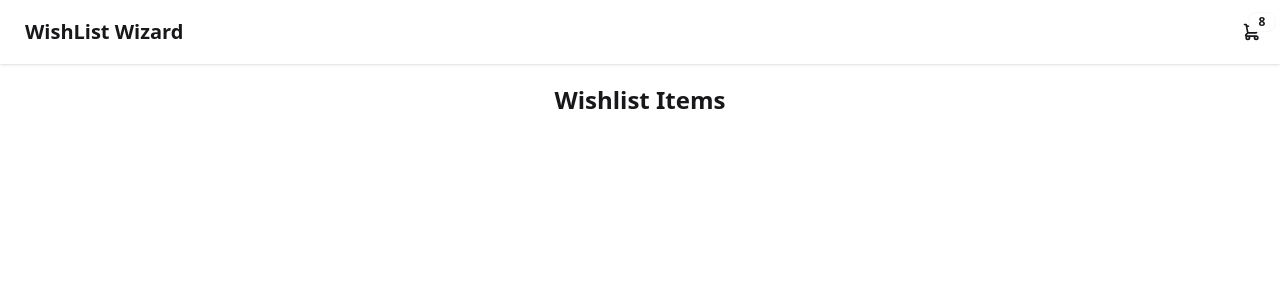
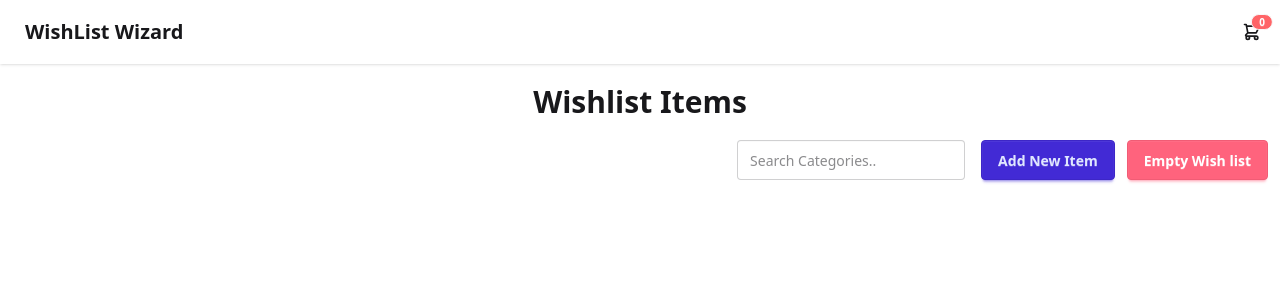
Before and after one commit to Abhijeet43/wishlist-wizard, a React (Vite) app: page / in a window 1280 px wide. Shown: the top 300 px of the page. Built offline with nearby package versions, Linux system fonts and the light colour scheme.

Commit message:
feat: add delete and empty wishlist

```diff
--- a/src/components/index.js
+++ b/src/components/index.js
@@ -1,2 +1,4 @@
 export { default as Navbar } from "./nav-bar/nav-bar";
 export { default as WishListForm } from "./wishlist-form/wishlist-form";
+export { default as WishListItems } from "./wishlist-items/wishlist-items";
+export { default as WishListItem } from "./wishlist-item/wishlist-item";
--- a/src/components/nav-bar/nav-bar.jsx
+++ b/src/components/nav-bar/nav-bar.jsx
@@ -1,10 +1,12 @@
 import { Link } from "react-router";
+import { useWishList } from "../../contexts/wishlist-context";
 
 function Navbar() {
+  const { wishlistItems } = useWishList();
   return (
-    <div className="navbar bg-base-100 shadow-sm">
+    <div className="bg-base-100 shadow-sm navbar">
       <div className="flex-1">
-        <Link className="btn btn-ghost text-xl">WishList Wizard</Link>
+        <Link className="text-xl btn btn-ghost">WishList Wizard</Link>
       </div>
       <div className="flex-none">
         <div className="dropdown dropdown-end">
@@ -12,7 +14,7 @@ function Navbar() {
             <div className="indicator">
               <svg
                 xmlns="http://www.w3.org/2000/svg"
-                className="h-5 w-5"
+                className="w-5 h-5"
                 fill="none"
                 viewBox="0 0 24 24"
                 stroke="currentColor"
@@ -25,18 +27,20 @@ function Navbar() {
                   d="M3 3h2l.4 2M7 13h10l4-8H5.4M7 13L5.4 5M7 13l-2.293 2.293c-.63.63-.184 1.707.707 1.707H17m0 0a2 2 0 100 4 2 2 0 000-4zm-8 2a2 2 0 11-4 0 2 2 0 014 0z"
                 />{" "}
               </svg>
-              <span className="badge badge-sm indicator-item">8</span>
+              <span className="bg-red-400 text-white badge badge-xs indicator-item">
+                {wishlistItems.length}
+              </span>
             </div>
           </div>
           <div
             tabIndex={0}
-            className="card card-compact dropdown-content bg-base-100 z-1 mt-3 w-52 shadow"
+            className="z-1 bg-base-100 shadow mt-3 w-52 card card-compact dropdown-content"
           >
             <div className="card-body">
-              <span className="text-lg font-bold">8 Items</span>
+              <span className="font-bold text-lg">8 Items</span>
               <span className="text-info">Subtotal: $999</span>
               <div className="card-actions">
-                <button className="btn btn-primary btn-block">View cart</button>
+                <button className="btn-block btn btn-primary">View cart</button>
               </div>
             </div>
           </div>
--- a/src/components/wishlist-item/wishlist-item.jsx
+++ b/src/components/wishlist-item/wishlist-item.jsx
@@ -1,10 +1,27 @@
 import React from "react";
+import { useWishList } from "../../contexts/wishlist-context";
 
-function WishListItem({ name, category }) {
+function WishListItem({ name, category, id }) {
+  const { removeFromWishList } = useWishList();
+
+  const removeItem = (itemId) => () => {
+    if (confirm("Are you sure you want to delete this item?")) {
+      removeFromWishList(itemId);
+    }
+    return;
+  };
+
   return (
-    <div className="bg-white shadow px-2 py-4 rounded-2xl text-center">
-      <h2 className="font-semibold text-gray-800 text-xl">{name}</h2>
-      <p className="text-gray-500">{category}</p>
+    <div className="flex justify-between items-center bg-white shadow px-2 py-4 rounded-2xl text-center">
+      <div>
+        <h2 className="font-semibold text-gray-800 text-xl">{name}</h2>
+        <p className="text-gray-500">{category}</p>
+      </div>
+      <div>
+        <button onClick={removeItem(id)} className="btn btn-error">
+          Delete
+        </button>
+      </div>
     </div>
   );
 }
--- a/src/components/wishlist-items/wishlist-items.jsx
+++ b/src/components/wishlist-items/wishlist-items.jsx
@@ -4,8 +4,8 @@ import WishListItem from "../wishlist-item/wishlist-item";
 function WishListItems({ items = [] }) {
   return (
     <div className="gap-4 grid grid-cols-1 md:grid-cols-2 lg:grid-cols-3 p-4">
-      {items.map(({ name, category }, index) => (
-        <WishListItem key={index} name={name} category={category} />
+      {items.map(({ name, category, id }, index) => (
+        <WishListItem key={index} id={id} name={name} category={category} />
       ))}
     </div>
   );
--- a/src/pages/items-page.jsx
+++ b/src/pages/items-page.jsx
@@ -1,13 +1,37 @@
+import { useNavigate } from "react-router";
 import ItemList from "../components/wishlist-items/wishlist-items";
 import { useWishList } from "../contexts/wishlist-context";
 
 function ItemsPage() {
-  const { wishlistItems } = useWishList();
+  const { wishlistItems, clearWishList } = useWishList();
+  const navigate = useNavigate();
+  const addNewItem = () => {
+    navigate("/create-wishlist");
+  };
+  const emptyWishList = () => {
+    clearWishList();
+  };
   return (
-    <>
-      <h2 className="my-5 font-bold text-2xl text-center">Wishlist Items </h2>
+    <section className="m-3">
+      <h2 className="my-5 font-bold text-3xl text-center">Wishlist Items </h2>
+      <div className="flex justify-end items-center gap-4 my-3">
+        <div>
+          <input className="input" placeholder="Search Categories.." />
+        </div>
+        <div>
+          <button className="btn btn-primary" onClick={addNewItem}>
+            Add New Item
+          </button>
+          <button
+            className="ml-3 text-white btn btn-error"
+            onClick={emptyWishList}
+          >
+            Empty Wish list
+          </button>
+        </div>
+      </div>
       <ItemList items={wishlistItems} />
-    </>
+    </section>
   );
 }
 
```
